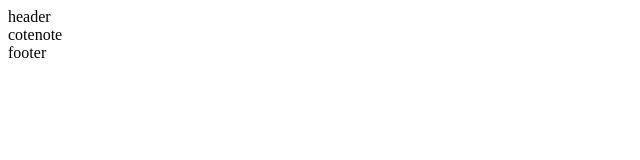
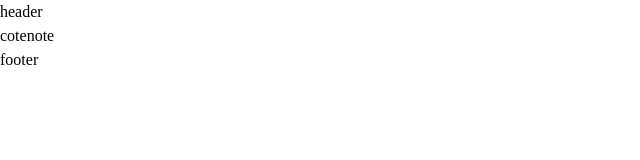
Before and after one commit to helloyukyung/cotenote-web, a Next.js app: page / in a window 1280 px wide. Shown: the top 160 px of the page, without its empty margins (0-640 px from the left). Built offline with nearby package versions, Linux system fonts and the light colour scheme.

Commit message:
feat : minireset 적용

```diff
--- a/src/styles/globals.css
+++ b/src/styles/globals.css
@@ -1,3 +1,46 @@
+* {
+  margin: 0;
+  padding: 0;
+  font: inherit;
+  color: inherit;
+}
+*,
+:after,
+:before {
+  box-sizing: border-box;
+  flex-shrink: 0;
+}
 :root {
-  max-width: 100vw;
+  -webkit-tap-highlight-color: transparent;
+  -webkit-text-size-adjust: 100%;
+  text-size-adjust: 100%;
+  cursor: default;
+  line-height: 1.5;
+  overflow-wrap: break-word;
+  word-break: break-word;
+  tab-size: 4;
 }
+html,
+body {
+  height: 100%;
+}
+img,
+picture,
+video,
+canvas,
+svg {
+  display: block;
+  max-width: 100%;
+}
+button {
+  background: none;
+  border: 0;
+  cursor: pointer;
+}
+a {
+  text-decoration: none;
+}
+table {
+  border-collapse: collapse;
+  border-spacing: 0;
+}
```
